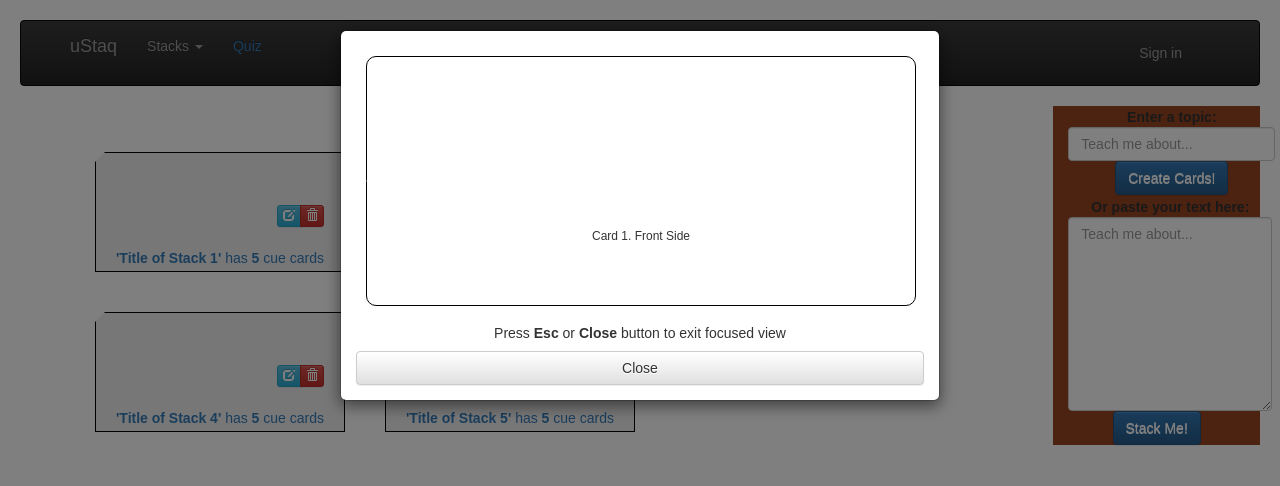
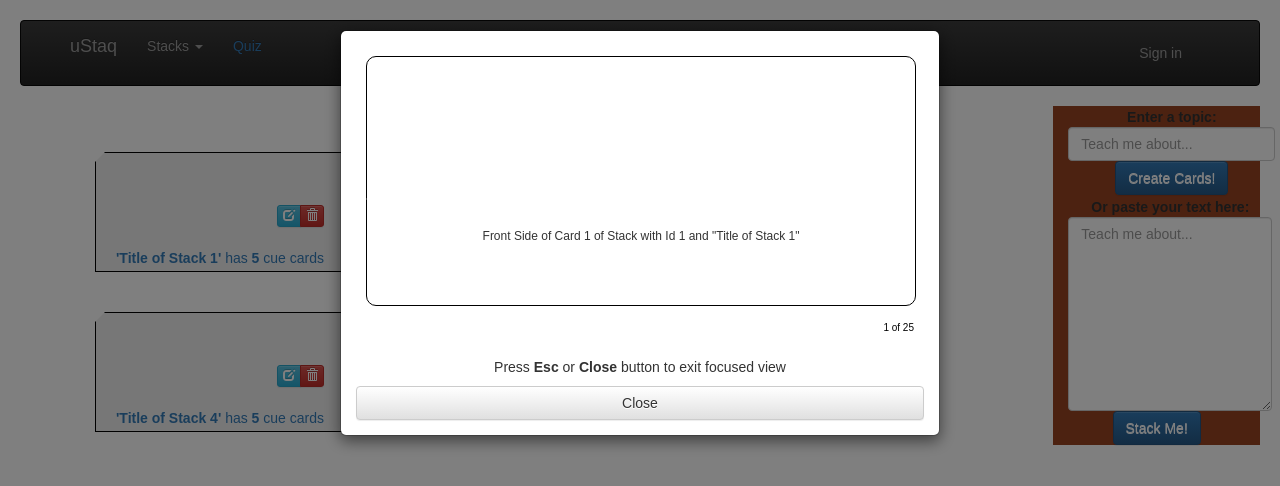
Before and after one commit to quhairfoir/uStaq-client, a React (Create React App) app: page /stacks/1 in a window 1280 px wide. Shown: the top 486 px of the page. Built offline with nearby package versions, Linux system fonts and the light colour scheme; a web font is replaced by a local one.

Commit message:
Fixed bug with delete button and Carousel

```diff
--- a/src/components/App.jsx
+++ b/src/components/App.jsx
@@ -29,97 +29,97 @@ class App extends Component {
       stacks: [
         {
           title: 'Title of Stack 1',
-          id: '1',
+          _id: '1',
           owner:
             {
               _id : '1'
             },
           sentences: [
             {
-              front: 'Front Side of Card 1',
-              back: 'Back Side of Card 1'
+              front: 'Front Side of Card 1 of Stack with Id 1 and "Title of Stack 1"',
+              back: 'Back Side of Card 1 of Stack with Id 1 and "Title of Stack 1"'
             },
             {
-              front: 'Front Side of Card 2',
-              back: 'Back Side of Card 2'
+              front: 'Front Side of Card 2 of Stack with Id 1 and "Title of Stack 1"',
+              back: 'Back Side of Card 2 of Stack with Id 1 and "Title of Stack 1"'
             },
             {
-              front: 'Front Side of Card 3',
-              back: 'Back Side of Card 3'
+              front: 'Front Side of Card 3 of Stack with Id 1 and "Title of Stack 1"',
+              back: 'Back Side of Card 3 of Stack with Id 1 and "Title of Stack 1"'
             },
             {
-              front: 'Front Side of Card 4',
-              back: 'Back Side of Card 4'
+              front: 'Front Side of Card 4 of Stack with Id 1 and "Title of Stack 1"',
+              back: 'Back Side of Card 4 of Stack with Id 1 and "Title of Stack 1"'
             },
             {
-              front: 'Front Side of Card 5',
-              back: 'Back Side of Card 5'
+              front: 'Front Side of Card 5 of Stack with Id 1 and "Title of Stack 1"',
+              back: 'Back Side of Card 5 of Stack with Id 1 and "Title of Stack 1"'
             },
           ],
         },
         {
           title: 'Title of Stack 2',
-          id: '2',
+          _id: '2',
           owner:
             {
               _id : '2'
             },
           sentences: [
             {
-              front: 'Front Side of Card 1',
-              back: 'Back Side of Card 1'
+              front: 'Front Side of Card 1 of Stack with Id 2 and "Title of Stack 2"',
+              back: 'Back Side of Card 1 of Stack with Id 2 and "Title of Stack 2"'
             },
             {
-              front: 'Front Side of Card 2',
-              back: 'Back Side of Card 2'
+              front: 'Front Side of Card 2 of Stack with Id 2 and "Title of Stack 2"',
+              back: 'Back Side of Card 2 of Stack with Id 2 and "Title of Stack 2"'
             },
             {
-              front: 'Front Side of Card 3',
-              back: 'Back Side of Card 3'
+              front: 'Front Side of Card 3 of Stack with Id 2 and "Title of Stack 2"',
+              back: 'Back Side of Card 3 of Stack with Id 2 and "Title of Stack 2"'
             },
             {
-              front: 'Front Side of Card 4',
-              back: 'Back Side of Card 4'
+              front: 'Front Side of Card 4 of Stack with Id 2 and "Title of Stack 2"',
+              back: 'Back Side of Card 4 of Stack with Id 2 and "Title of Stack 2"'
             },
             {
-              front: 'Front Side of Card 5',
-              back: 'Back Side of Card 5'
+              front: 'Front Side of Card 5 of Stack with Id 2 and "Title of Stack 2"',
+              back: 'Back Side of Card 5 of Stack with Id 2 and "Title of Stack 2"'
             },
           ],
         },
         {
           title: 'Title of Stack 3',
-          id: '3',
+          _id: '3',
           owner:
             {
               _id : '2'
             },
           sentences: [
             {
-              front: 'Front Side of Card 1',
-              back: 'Back Side of Card 1'
+              front: 'Front Side of Card 1 of Stack with Id 3 and "Title of Stack 3"',
+              back: 'Back Side of Card 1 of Stack with Id 2 and "Title of Stack 3"'
             },
             {
-              front: 'Front Side of Card 2',
-              back: 'Back Side of Card 2'
+              front: 'Front Side of Card 2 of Stack with Id 3 and "Title of Stack 3"',
+              back: 'Back Side of Card 2 of Stack with Id 2 and "Title of Stack 3"'
             },
             {
-              front: 'Front Side of Card 3',
-              back: 'Back Side of Card 3'
+              front: 'Front Side of Card 3 of Stack with Id 3 and "Title of Stack 3"',
+              back: 'Back Side of Card 3 of Stack with Id 2 and "Title of Stack 3"'
             },
             {
-              front: 'Front Side of Card 4',
-              back: 'Back Side of Card 4'
+              front: 'Front Side of Card 4 of Stack with Id 3 and "Title of Stack 3"',
+              back: 'Back Side of Card 4 of Stack with Id 3 and "Title of Stack 3"'
             },
             {
-              front: 'Front Side of Card 5',
-              back: 'Back Side of Card 5'
+              front: 'Front Side of Card 5 of Stack with Id 3 and "Title of Stack 3"',
+              back: 'Back Side of Card 5 of Stack with Id 3 and "Title of Stack 3"'
             },
           ],
         },
         {
           title: 'Title of Stack 4',
-          id: '4',
+          _id: '4',
           owner:
             {
               _id : '3'
@@ -149,7 +149,7 @@ class App extends Component {
         },
         {
           title: 'Title of Stack 5',
-          id: '5',
+          _id: '5',
           owner:
             {
               _id : '4'
--- a/src/components/Card.jsx
+++ b/src/components/Card.jsx
@@ -53,14 +53,14 @@ class Card extends Component {
 
   render() {
     const showCard = () => {
-      let item = this.props.stacks.find(target => target.id == this.state.stackId)
+      let item = this.props.stacks.find(target => target._id == this.state.stackId)
       if (!item) {
         return <Redirect to={this.state.redirect}/>
       } else {
         return (
           <Modal show={this.state.isOpen} onClose={this.toggleModal} onKeyDown={this.keyHandle}>
             <Modal.Body>
-              <CardCarousel sentences={this.state.stack.sentences} />
+              <CardCarousel sentences={this.state.stack.sentences} {...this.props} />
               <h5 className="card-tip">Press <strong>Esc</strong> or <strong>Close</strong> button to exit focused view</h5>
               <Button onClick={this.toggleModal} className="card-button">Close</Button>
             </Modal.Body>
--- a/src/components/CardCarousel.jsx
+++ b/src/components/CardCarousel.jsx
@@ -6,74 +6,25 @@ import carousel from './carousel.css';
 import {Carousel} from 'react-responsive-carousel';
 
 const CardCarousel = (props) => (
-          // {props.description}
   <Carousel showArrows={true} infiniteLoop useKeyboardArrows showIndicators={false} showThumbs={false} width="100%">
-
-
+    {
+      props.stacks.map((stack, index) => (
+        stack.sentences.map((sentence, i) =>
           <div className="container">
             <div className="row">
               <div className="info-card">
                 <div className="front">
-            <p className="legend">{props.description}Card 1. Front Side</p>
+                  <p className="legend">{sentence.front}</p>
                 </div>
                 <div className="back">
-            <p className="legend">{props.description}Card 1. Reverse Side</p>
+                  <p className="legend">{sentence.back}</p>
                 </div>
               </div>
             </div>
           </div>
-
-    <div className="container">
-      <div className="row">
-        <div className="info-card">
-          <div className="front">
-            <p className="legend">{props.description}Card 2. Front Side</p>
-          </div>
-          <div className="back">
-            <p className="legend">{props.description}Card 2. Reverse Side</p>
-          </div>
-        </div>
-      </div>
-    </div>
-
-    <div className="container">
-      <div className="row">
-        <div className="info-card">
-          <div className="front">
-            <p className="legend">{props.description}Card 3. Front Side</p>
-          </div>
-          <div className="back">
-            <p className="legend">{props.description}Card 3. Reverse Side</p>
-          </div>
-        </div>
-      </div>
-    </div>
-
-    <div className="container">
-      <div className="row">
-        <div className="info-card">
-          <div className="front">
-            <p className="legend">{props.description}Card 4. Front Side</p>
-          </div>
-          <div className="back">
-            <p className="legend">{props.description}Card 4. Reverse Side</p>
-          </div>
-        </div>
-      </div>
-    </div>
-
-    <div className="container">
-      <div className="row">
-        <div className="info-card">
-          <div className="front">
-            <p className="legend">{props.description}Card 5. Front Side</p>
-          </div>
-          <div className="back">
-            <p className="legend">{props.description}Card 5. Reverse Side</p>
-          </div>
-        </div>
-      </div>
-    </div>
+        )
+      ))
+    }
   </Carousel>
 
 )
--- a/src/components/Stacks.jsx
+++ b/src/components/Stacks.jsx
@@ -33,11 +33,12 @@ class Stacks extends Component {
     this.deleteStackHandle = this.deleteStackHandle.bind(this);
   }
 
-  deleteStackHandle(e) {
-    let array = [...this.state.stacks]; // make a separate copy of the array
-    let index = array.indexOf(e.target.value)
-    array.splice(array, 1);
-    this.setState({stacks: array});
+  deleteStackHandle(stack, index) {
+    if(window.confirm("Are you sure you want to delete this stack?")){
+      let stacks = [...this.state.stacks]
+      stacks.splice(index, 1);
+      this.setState({stacks: stacks})
+   }
   }
 
   filterStacksHandle() {
@@ -78,13 +79,19 @@ class Stacks extends Component {
                               <Button href="/edit" bsStyle="info">
                                 <span className="glyphicon glyphicon-edit"></span>
                               </Button>
-                              <Button onClick={this.deleteStackHandle} bsStyle="danger">
+                              <Button
+                                onClick={(e)=>{
+                                  e.stopPropagation();
+                                  e.preventDefault();
+                                  this.deleteStackHandle(stack, index);
+                                }}
+                                bsStyle="danger">
                                 <span className="glyphicon glyphicon-trash"></span>
                               </Button>
                             </ButtonGroup>
                           </Row>
                           <Row className="stack-summary">
-                            <Link to={`/stacks/${stack.id}`}>
+                            <Link to={`/stacks/${stack._id}`}>
                               <strong>'{stack.title}'</strong> has <strong>{stack.sentences.length}</strong> cue cards
                             </Link>
                           </Row>
@@ -95,8 +102,8 @@ class Stacks extends Component {
                 }
               </ul>
             </tbody>
+            <Route exact path="/stacks/:_id" component={(routeprops) => <Card {...routeprops} {...this.props} />}/>
           </Table>
-          <Route exact path="/stacks/:id" component={(routeprops) => <Card {...routeprops} {...this.props} />}/>
 
         </Row>
       </Grid>
--- a/src/components/carousel.css
+++ b/src/components/carousel.css
@@ -235,11 +235,12 @@
         opacity: 1;
         filter: alpha(opacity=100); }
   .carousel .carousel-status {
-    position: absolute;
+    /* position: absolute; */
     left: 46.5%;
-    bottom: -50px;
+    float: right;
     /* right: 0; */
     padding: 5px;
+    margin-right: 5px;
     font-size: 10px;
     /* text-shadow: 1px 1px 1px rgba(0, 0, 0, 0.9); */
     color: black; }
@@ -249,7 +250,7 @@
 
 .info-card {
   float: left;
-	margin: 10px;
+	margin:  10px;
 	-webkit-perspective: 3500px;
 }
 
```
Lines whose indentation alone changed are shown as unchanged.
